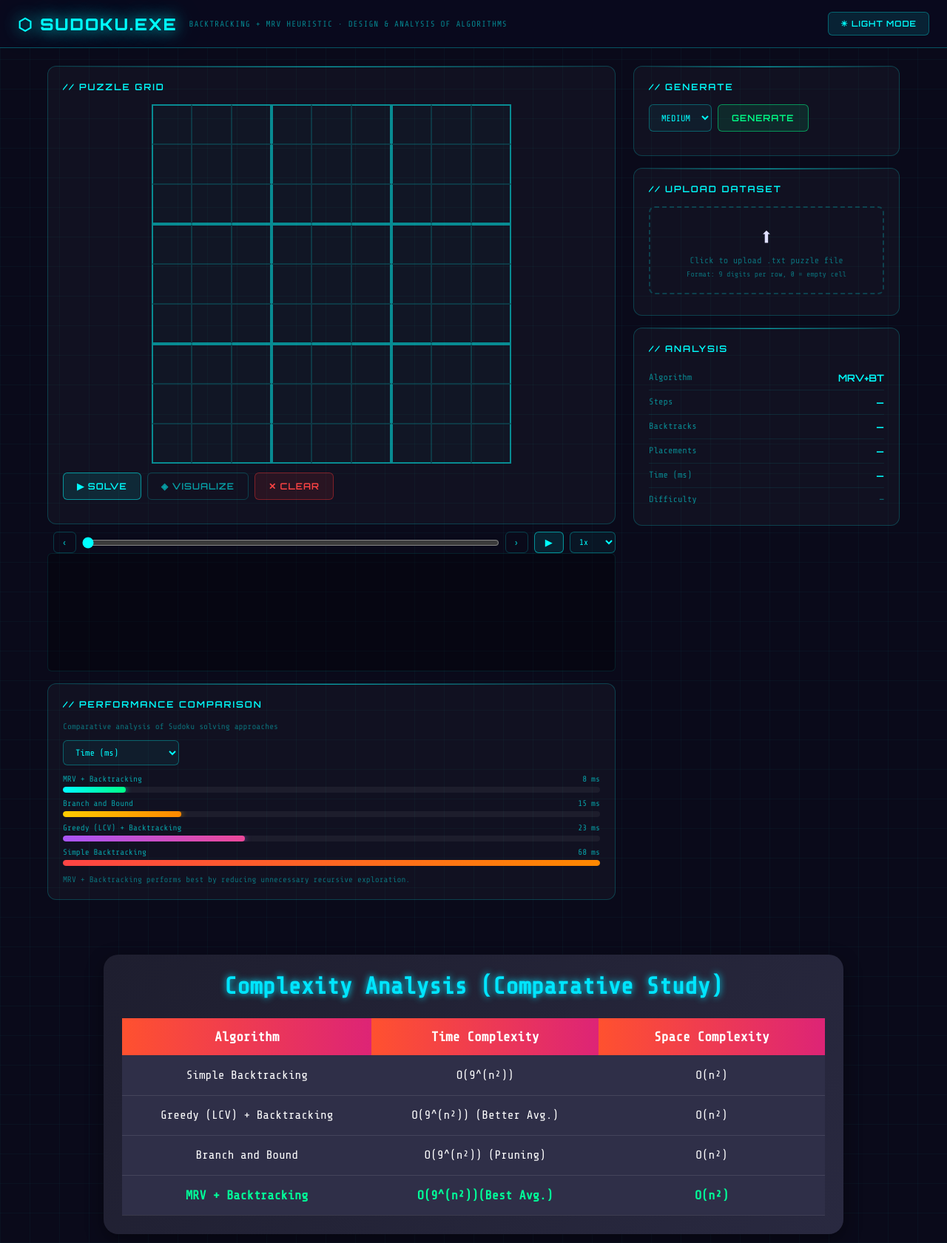
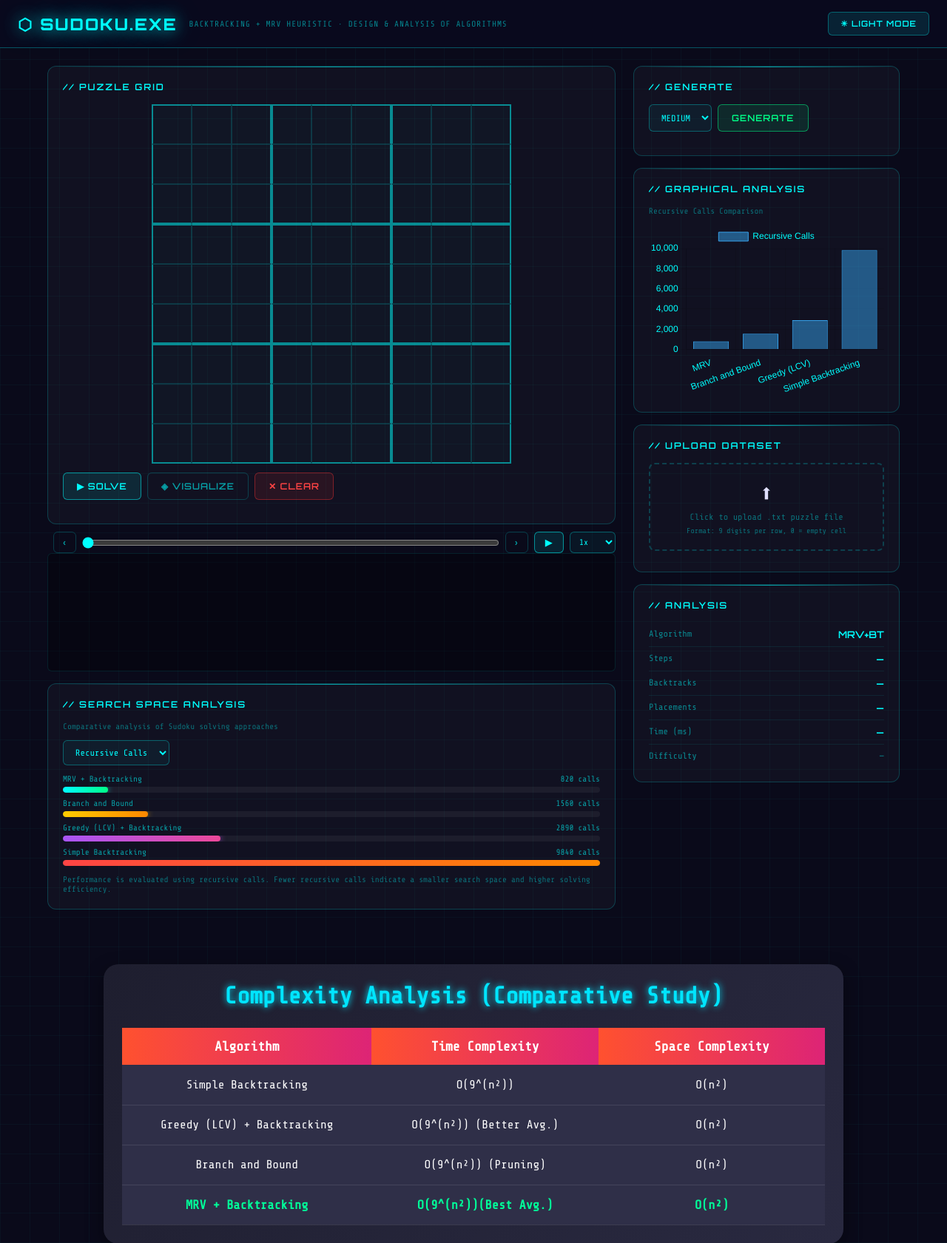
Before and after one commit to SinchanAFK/sudoku-app, a Flask app: page / in a window 1280 px wide. Shown: the top 1681 px of the page at 74% size. Run offline with Flask 3, Linux system fonts and the light colour scheme.

Commit message:
Fix chart layout and integrate performance graph

```diff
--- a/app.py
+++ b/app.py
@@ -38,30 +38,176 @@ def generate():
     return jsonify({'puzzle': puzzle, 'solution': solution})
 @app.route('/compare', methods=['POST'])
 def compare():
-    from solver import solve_with_steps
+    import time
     import copy
+    from solver import get_possible_values
+
     data = request.json
     board = data.get('board')
+
     if not board:
         return jsonify({'error': 'No board'}), 400
-    def plain_solve(b, steps):
+
+    def find_empty_simple(b):
         for r in range(9):
             for c in range(9):
                 if b[r][c] == 0:
-                    from solver import get_possible_values
-                    for num in get_possible_values(b, r, c):
-                        b[r][c] = num
-                        steps.append(1)
-                        if plain_solve(b, steps):
-                            return True
-                        b[r][c] = 0
-                    return False
-        return True
+                    return r, c
+        return None
 
-    plain_steps = []
-    plain_board = copy.deepcopy(board)
-    plain_solve(plain_board, plain_steps)
-    return jsonify({'plain_steps': len(plain_steps)})
+    def find_empty_mrv(b):
+        best_cell = None
+        best_values = None
+
+        for r in range(9):
+            for c in range(9):
+                if b[r][c] == 0:
+                    values = get_possible_values(b, r, c)
+                    if best_values is None or len(values) < len(best_values):
+                        best_cell = (r, c)
+                        best_values = values
+
+        return best_cell, best_values
+
+    def count_constraints(b, r, c, num):
+        count = 0
+
+        for i in range(9):
+            if b[r][i] == 0 and num in get_possible_values(b, r, i):
+                count += 1
+            if b[i][c] == 0 and num in get_possible_values(b, i, c):
+                count += 1
+
+        box_r = (r // 3) * 3
+        box_c = (c // 3) * 3
+
+        for i in range(box_r, box_r + 3):
+            for j in range(box_c, box_c + 3):
+                if b[i][j] == 0 and num in get_possible_values(b, i, j):
+                    count += 1
+
+        return count
+
+    def solve_simple(b, counter):
+        empty = find_empty_simple(b)
+        if not empty:
+            return True
+
+        r, c = empty
+
+        for num in get_possible_values(b, r, c):
+            counter['calls'] += 1
+            b[r][c] = num
+
+            if solve_simple(b, counter):
+                return True
+
+            b[r][c] = 0
+
+        return False
+
+    def solve_mrv(b, counter):
+        cell, values = find_empty_mrv(b)
+
+        if not cell:
+            return True
+
+        r, c = cell
+
+        for num in values:
+            counter['calls'] += 1
+            b[r][c] = num
+
+            if solve_mrv(b, counter):
+                return True
+
+            b[r][c] = 0
+
+        return False
+
+    def solve_greedy_lcv(b, counter):
+            cell = find_empty_simple(b)
+
+            if not cell:
+                return True
+
+            r, c = cell
+            values = get_possible_values(b, r, c)
+            values = sorted(values, key=lambda num: count_constraints(b, r, c, num))
+
+            for num in values:
+                counter['calls'] += 1
+                b[r][c] = num
+
+                if solve_greedy_lcv(b, counter):
+                    return True
+
+                b[r][c] = 0
+
+            return False
+
+    def solve_branch_bound(b, counter):
+        cell = find_empty_simple(b)
+
+        if not cell:
+            return True
+
+        r, c = cell
+        values = get_possible_values(b, r, c)
+
+        if len(values) == 0:
+            return False
+
+        for num in values:
+            counter['calls'] += 1
+            b[r][c] = num
+
+            failed = False
+            for rr in range(9):
+                for cc in range(9):
+                    if b[rr][cc] == 0 and len(get_possible_values(b, rr, cc)) == 0:
+                        failed = True
+                        break
+                if failed:
+                    break
+
+            if not failed and solve_branch_bound(b, counter):
+                return True
+
+            b[r][c] = 0
+
+        return False
+
+    def benchmark(name, solver_func, runs=10):
+        total_time = 0
+        total_calls = 0
+        solved = False
+
+        for _ in range(runs):
+            test_board = copy.deepcopy(board)
+            counter = {'calls': 0}
+
+            start = time.perf_counter()
+            solved = solver_func(test_board, counter)
+            end = time.perf_counter()
+
+            total_time += (end - start) * 1000
+            total_calls += counter['calls']
+
+        return {
+            'name': name,
+            'time': round(total_time / runs, 2),
+            'calls': round(total_calls / runs),
+            'solved': solved
+        }
+    results = [
+        benchmark('MRV + Backtracking', solve_mrv),
+        benchmark('Branch and Bound', solve_branch_bound),
+        benchmark('Greedy (LCV) + Backtracking', solve_greedy_lcv),
+        benchmark('Simple Backtracking', solve_simple)
+    ]
+
+    return jsonify({'algorithms': results})
 if __name__ == '__main__':
     os.makedirs('uploads', exist_ok=True)
     app.run(debug=True)
--- a/templates/index.html
+++ b/templates/index.html
@@ -587,7 +625,7 @@
    <div id="viz-log"></div>
     <!-- Algorithm Comparison -->
 <div class="card" style="margin-top:16px">
-  <h2>// Performance Comparison</h2>
+  <h2>// Search Space Analysis</h2>
 
   <p style="font-size:11px;color:rgba(0,255,255,0.4);margin-bottom:12px">
     Comparative analysis of Sudoku solving approaches
@@ -595,10 +633,8 @@
 
   <div style="margin-bottom:12px">
     <select id="compare-metric" onchange="renderAlgorithmComparison()">
-      <option value="time">Time (ms)</option>
-      <option value="calls">Recursive Calls</option>
-      <option value="memory">Memory Usage (KB)</option>
-    </select>
+  <option value="calls" selected>Recursive Calls</option>
+</select>
   </div>
 
   <div id="algorithm-bars"></div>
@@ -620,7 +656,16 @@
         <button class="btn-success" onclick="generatePuzzle()">GENERATE</button>
       </div>
     </div>
+<!-- Graphical Analysis -->
+<div class="card" style="margin-top:16px">
+  <h2>// Graphical Analysis</h2>
 
+  <p style="font-size:11px;color:rgba(0,255,255,0.4);margin-bottom:12px">
+    Recursive Calls Comparison
+  </p>
+
+  <canvas id="performance-chart" height="220"></canvas>
+</div>
     <!-- Upload -->
     <div class="card" style="margin-top:16px">
       <h2>// Upload Dataset</h2>
@@ -778,10 +824,8 @@ function analyzeDifficulty(backtracks, steps) {
   if (backtracks < 200 && steps < 2000) return 'medium';
   return 'hard';
 }
-
 // ── Algorithm Comparison ──
-// ── Algorithm Comparison ──
-const algorithmData = [
+let algorithmData = [
   { name: "MRV + Backtracking", time: 8, calls: 820, memory: 42, className: "bar-mrv" },
   { name: "Branch and Bound", time: 15, calls: 1560, memory: 48, className: "bar-bnb" },
   { name: "Greedy (LCV) + Backtracking", time: 23, calls: 2890, memory: 44, className: "bar-greedy" },
@@ -798,7 +842,7 @@ function renderAlgorithmComparison() {
 
   container.innerHTML = algorithmData.map(a => {
     const width = (a[metric] / maxValue) * 100;
-    const suffix = metric === "time" ? "ms" : metric === "memory" ? "KB" : "calls";
+    const suffix = "calls";
 
     return `
       <div class="compare-bar-wrap">
@@ -813,12 +857,86 @@ function renderAlgorithmComparison() {
     `;
   }).join("");
 
-  document.getElementById("compare-verdict").textContent =
-    "MRV + Backtracking performs best by reducing unnecessary recursive exploration.";
+ document.getElementById("compare-verdict").textContent =
+  "Performance is evaluated using recursive calls. Fewer recursive calls indicate a smaller search space and higher solving efficiency.";
+renderBarChart();
 }
+async function updateComparison(board, mrvSteps) {
+  const res = await fetch('/compare', {
+    method: 'POST',
+    headers: {'Content-Type': 'application/json'},
+    body: JSON.stringify({board})
+  });
 
-function updateComparison() {
+  const data = await res.json();
+
+  if (data.error) {
+    document.getElementById("compare-verdict").textContent = data.error;
+    return;
+  }
+
+  const classMap = {
+    "MRV + Backtracking": "bar-mrv",
+    "Branch and Bound": "bar-bnb",
+    "Greedy (LCV) + Backtracking": "bar-greedy",
+    "Simple Backtracking": "bar-plain"
+  };
+
+  algorithmData = data.algorithms.map(a => ({
+  name: a.name,
+  calls: a.calls,
+  className: classMap[a.name] || "bar-mrv"
+}));
+
   renderAlgorithmComparison();
+}
+let performanceChart = null;
+
+function renderBarChart() {
+  const canvas = document.getElementById("performance-chart");
+  if (!canvas) return;
+
+  const labels = algorithmData.map(a => a.name.replace(" + Backtracking", ""));
+  const calls = algorithmData.map(a => a.calls);
+
+  if (performanceChart) {
+    performanceChart.destroy();
+  }
+
+  performanceChart = new Chart(canvas, {
+    type: "bar",
+    data: {
+      labels: labels,
+      datasets: [{
+        label: "Recursive Calls",
+        data: calls,
+        borderWidth: 1
+      }]
+    },
+    options: {
+      responsive: true,
+      plugins: {
+        legend: {
+          labels: {
+            color: "#00ffff"
+          }
+        }
+      },
+      scales: {
+        x: {
+          ticks: {
+            color: "#00ffff"
+          }
+        },
+        y: {
+          beginAtZero: true,
+          ticks: {
+            color: "#00ffff"
+          }
+        }
+      }
+    }
+  });
 }
 // ── Visualize ──
 function loadVizLog(steps) {
```
Also changed, not shown: other parts of templates/index.html (+41 -1 lines).
